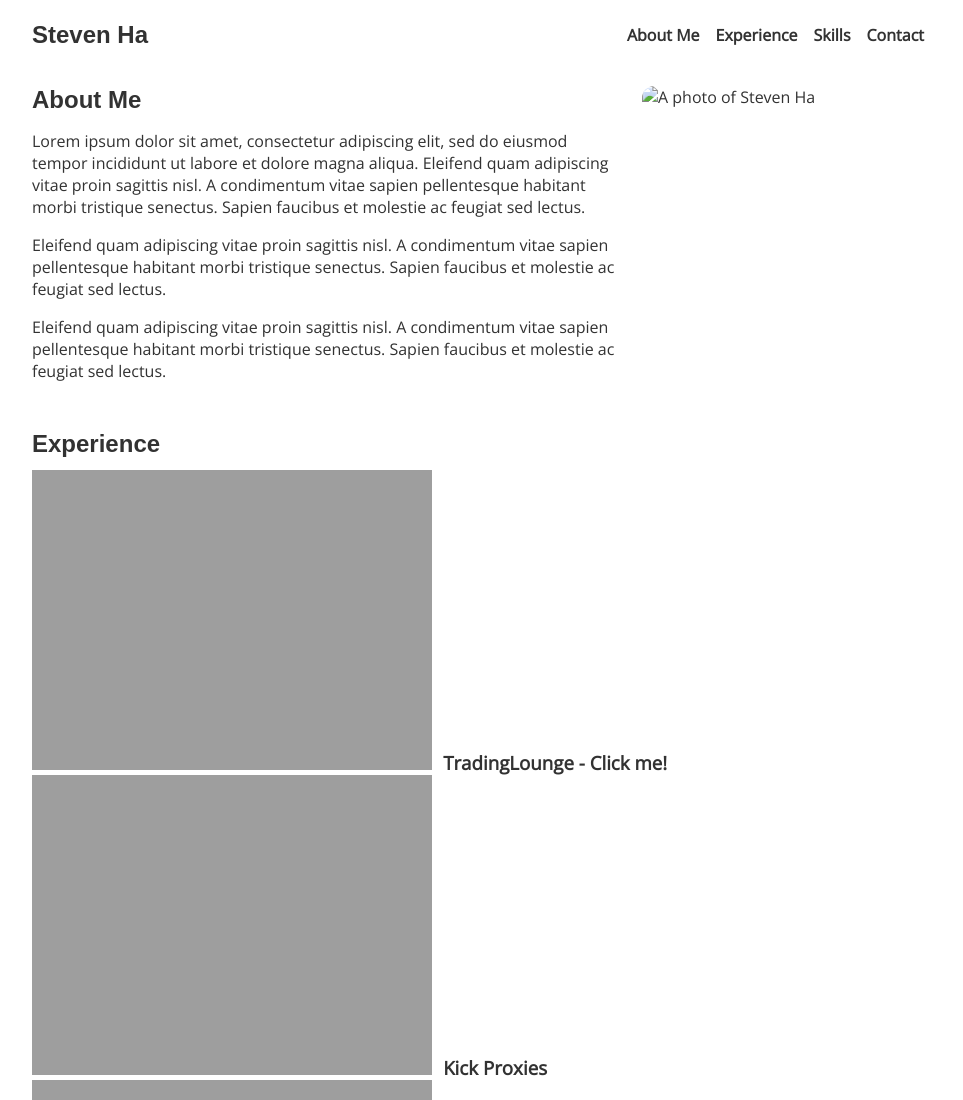
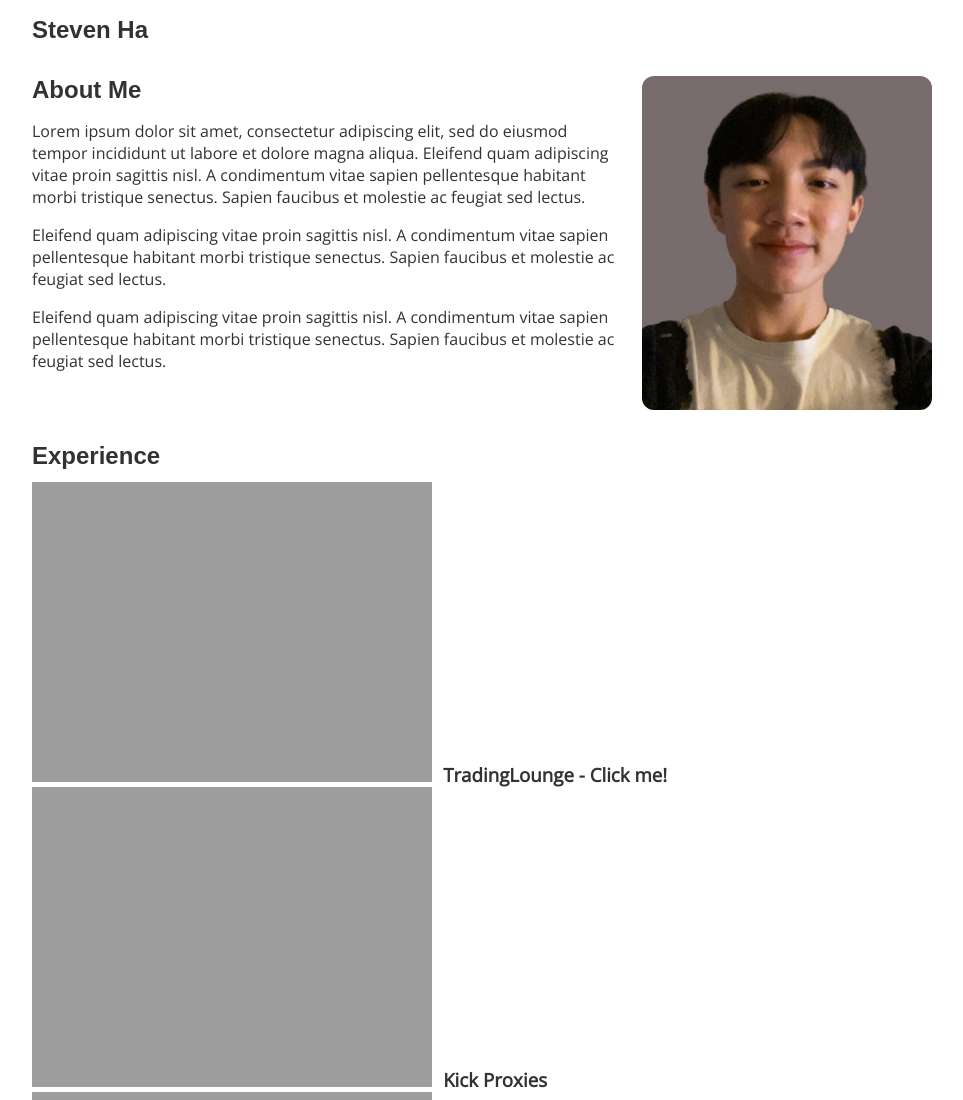
Before and after one commit to stevennha/stevenha, a plain HTML site: page index.html in a window 1280 px wide. Shown: the top 1100 px of the page, without its empty margins (158-1121 px from the left). Drawn offline with nearby package versions, Linux system fonts and the light colour scheme; a web font is replaced by a local one.

Commit message:
Update index.html

```diff
--- a/index.html
+++ b/index.html
@@ -10,14 +10,7 @@
   <body>
     <nav>
       <h2 id="logo">Steven Ha</h2>
-      <ul class="navigation-items">
-        <li class="navigation-item"><a href="#about-me">About Me</a></li>
-        <li class="navigation-item"><a href="#projects">Experience</a></li>
-        <li class="navigation-item"><a href="#skills">Skills</a></li>
-        <li class="navigation-item"><a href="#footer">Contact</a></li>
-      </ul>
     </nav>
-
     <main>
       <section id="about-me">
         <div class="about-me-container">
@@ -42,7 +35,7 @@
             </p>
           </div>
           <img
-            src=images\steven.png
+            src=images\steven.jpg
             alt="A photo of Steven Ha"
             class="portrait"
           />
```
